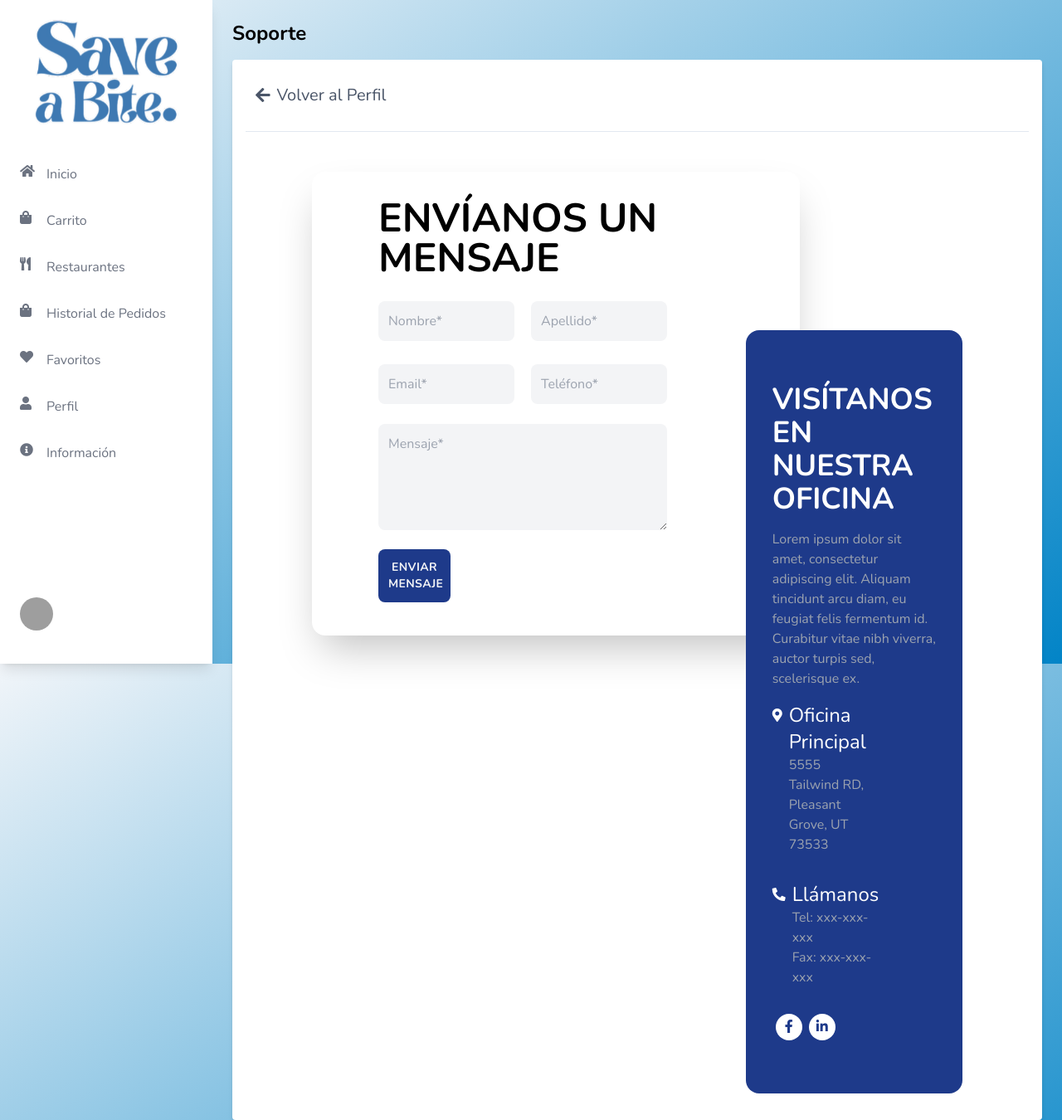
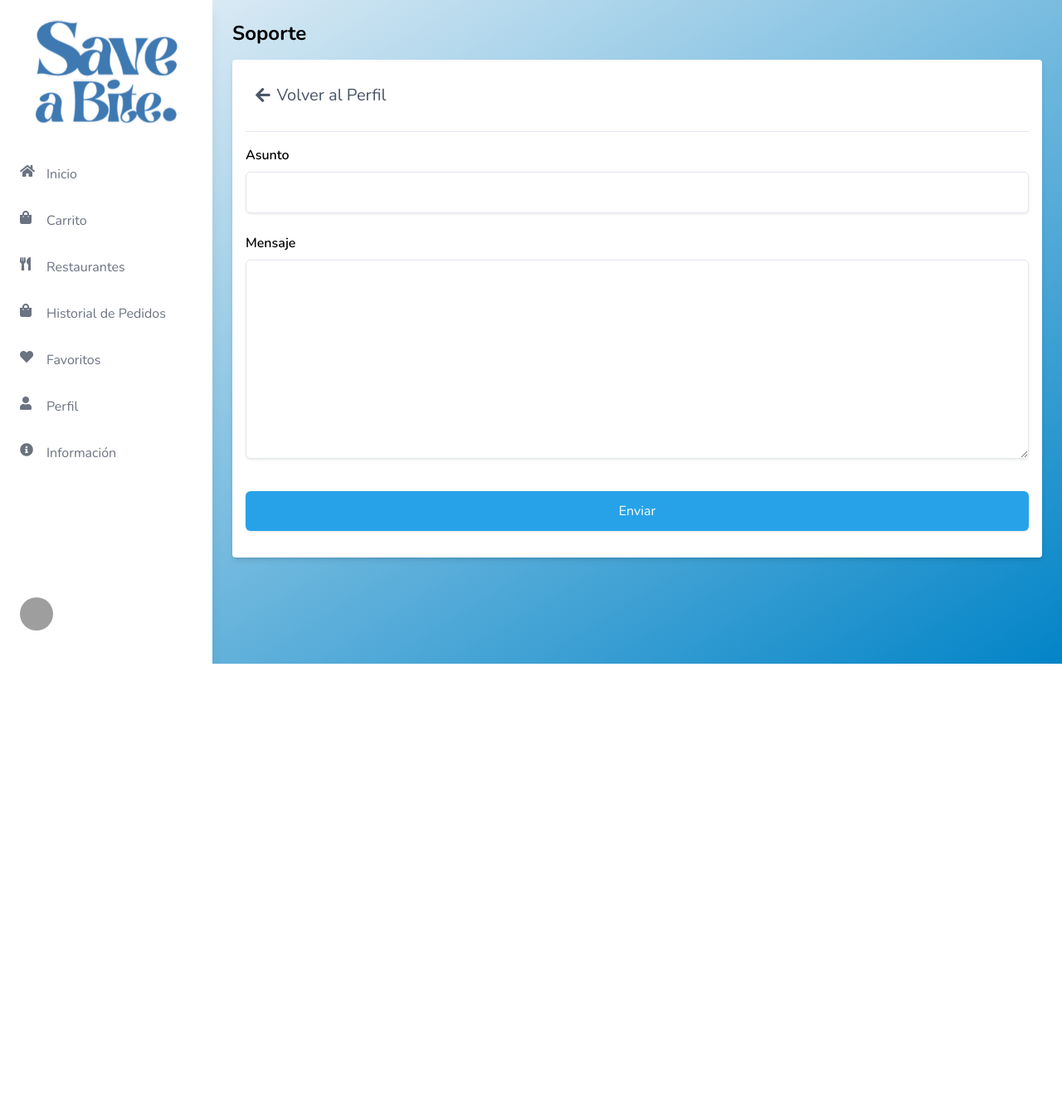
Before and after one commit to JuanIgnacioDominguez/saveabite, a Flask app: page /soporte in a window 1280 px wide. Shown: the whole page at 83% size. After the commit the page ends 800 px from the top, so only its background shows below. Run offline with Flask 3, Linux system fonts and the light colour scheme; some libraries are stand-ins or nearby versions; grey boxes are pictures that could not be loaded.

Commit message:
updatesRena

```diff
--- a/templates/Perfil/Soporte.html
+++ b/templates/Perfil/Soporte.html
@@ -190,7 +190,6 @@
 <body class="flex h-screen">
     <!-- Sidebar -->
     {% include 'Sidebars/SidebarUsuario.html' %}
-
     <!-- Main content -->
     <div class="flex-1 p-6">
         <h1 class="text-2xl font-bold mb-4 ml-16rem">Soporte</h1>
@@ -202,72 +201,22 @@
             <div class="separator"></div>
             <div class="profile-container">
                 <div class="profile-info form-container">
-                    <div class="flex justify-center items-center w-full">
-                        <!-- COMPONENT CODE -->
-                        <div class="container mx-auto my-4 px-4 lg:px-20">
-                            <div class="w-full p-8 my-4 md:px-12 lg:w-9/12 lg:pl-20 lg:pr-40 mr-auto rounded-2xl shadow-2xl">
-                                <div class="flex">
-                                    <h1 class="font-bold uppercase text-5xl">Envíanos un <br /> mensaje</h1>
-                                </div>
-                                <div class="grid grid-cols-1 gap-5 md:grid-cols-2 mt-5">
-                                    <input class="w-full bg-gray-100 text-gray-900 mt-2 p-3 rounded-lg focus:outline-none focus:shadow-outline"
-                                    type="text" placeholder="Nombre*" />
-                                    <input class="w-full bg-gray-100 text-gray-900 mt-2 p-3 rounded-lg focus:outline-none focus:shadow-outline"
-                                    type="text" placeholder="Apellido*" />
-                                    <input class="w-full bg-gray-100 text-gray-900 mt-2 p-3 rounded-lg focus:outline-none focus:shadow-outline"
-                                    type="email" placeholder="Email*" />
-                                    <input class="w-full bg-gray-100 text-gray-900 mt-2 p-3 rounded-lg focus:outline-none focus:shadow-outline"
-                                    type="number" placeholder="Teléfono*" />
-                                </div>
-                                <div class="my-4">
-                                    <textarea placeholder="Mensaje*" class="w-full h-32 bg-gray-100 text-gray-900 mt-2 p-3 rounded-lg focus:outline-none focus:shadow-outline"></textarea>
-                                </div>
-                                <div class="my-2 w-1/2 lg:w-1/4">
-                                    <button class="uppercase text-sm font-bold tracking-wide bg-blue-900 text-gray-100 p-3 rounded-lg w-full
-                                    focus:outline-none focus:shadow-outline">
-                                        Enviar Mensaje
-                                    </button>
-                                </div>
+                    <!-- Support Form -->
+                    <form id="support-form" class="flex flex-col h-full">
+                        <div class="form-content">
+                            <div class="form-group">
+                                <label for="subject">Asunto</label>
+                                <input type="text" id="subject" name="subject" required>
                             </div>
-                            <div class="w-full lg:-mt-96 lg:w-2/6 px-8 py-12 ml-auto bg-blue-900 rounded-2xl">
-                                <div class="flex flex-col text-white">
-                                    <h1 class="font-bold uppercase text-4xl my-4">Visítanos en nuestra oficina</h1>
-                                    <p class="text-gray-400">Lorem ipsum dolor sit amet, consectetur adipiscing elit. Aliquam
-                                        tincidunt arcu diam,
-                                        eu feugiat felis fermentum id. Curabitur vitae nibh viverra, auctor turpis sed, scelerisque ex.
-                                    </p>
-                                    <div class="flex my-4 w-2/3 lg:w-1/2">
-                                        <div class="flex flex-col">
-                                            <i class="fas fa-map-marker-alt pt-2 pr-2"></i>
-                                        </div>
-                                        <div class="flex flex-col">
-                                            <h2 class="text-2xl">Oficina Principal</h2>
-                                            <p class="text-gray-400">5555 Tailwind RD, Pleasant Grove, UT 73533</p>
-                                        </div>
-                                    </div>
-                                    <div class="flex my-4 w-2/3 lg:w-1/2">
-                                        <div class="flex flex-col">
-                                            <i class="fas fa-phone-alt pt-2 pr-2"></i>
-                                        </div>
-                                        <div class="flex flex-col">
-                                            <h2 class="text-2xl">Llámanos</h2>
-                                            <p class="text-gray-400">Tel: xxx-xxx-xxx</p>
-                                            <p class="text-gray-400">Fax: xxx-xxx-xxx</p>
-                                        </div>
-                                    </div>
-                                    <div class="flex my-4 w-2/3 lg:w-1/2">
-                                        <a href="https://www.facebook.com/ENLIGHTENEERING/" target="_blank" rel="noreferrer" class="rounded-full bg-white h-8 w-8 inline-block mx-1 text-center pt-1">
-                                            <i class="fab fa-facebook-f text-blue-900"></i>
-                                        </a>
-                                        <a href="https://www.linkedin.com/company/enlighteneering-inc-" target="_blank" rel="noreferrer" class="rounded-full bg-white h-8 w-8 inline-block mx-1 text-center pt-1">
-                                            <i class="fab fa-linkedin-in text-blue-900"></i>
-                                        </a>
-                                    </div>
-                                </div>
+                            <div class="form-group">
+                                <label for="message">Mensaje</label>
+                                <textarea id="message" name="message" rows="10" required></textarea>
                             </div>
                         </div>
-                        <!-- COMPONENT CODE -->
-                    </div>
+                        <div class="mt-2">
+                            <button type="button" class="submit-button" onclick="validarFormulario()">Enviar</button>
+                        </div>
+                    </form>
                 </div>
             </div>
         </div>
@@ -292,16 +241,20 @@
             <h2 class="text-xl mb-4">Éxito</h2>
             <p>El mensaje se ha enviado con éxito.</p>
             <div class="flex justify-end mt-4">
-                <a href="PerfilUsuario.html" class="add-button">Volver al Perfil</a>
+                <a href="{{ url_for('perfil_usuario') }}" class="add-button">Volver al Perfil</a>
             </div>
         </div>
     </div>
 
     <script>
+        // Get the modals
         var confirmModal = document.getElementById("confirmModal");
         var successModal = document.getElementById("successModal");
+
+        // Get the <span> elements that close the modals
         var spans = document.getElementsByClassName("close");
 
+        // When the user clicks on <span> (x), close the modals
         for (var i = 0; i < spans.length; i++) {
             spans[i].onclick = function() {
                 confirmModal.style.display = "none";
@@ -309,6 +262,7 @@
             }
         }
 
+        // When the user clicks anywhere outside of the modals, close them
         window.onclick = function(event) {
             if (event.target == confirmModal || event.target == successModal) {
                 confirmModal.style.display = "none";
@@ -316,15 +270,30 @@
             }
         }
 
+        function validarFormulario() {
+            var subject = document.getElementById("subject").value.trim();
+            var message = document.getElementById("message").value.trim();
+
+            if (subject === "" || message === "") {
+                alert("Por favor completa todos los campos.");
+                return false;
+            }
+            // Si todos los campos están completados, abrir el modal de confirmación
+            openConfirmModal();
+        }
+
+        // Function to open the confirm modal
         function openConfirmModal() {
             confirmModal.style.display = "block";
         }
 
+        // Function to submit the form
         function submitForm() {
+            // Simulate form submission
             confirmModal.style.display = "none";
             setTimeout(() => {
                 successModal.style.display = "block";
-            }, 500);
+            }, 500); // Simulate a short delay for the submission
         }
     </script>
 </body>
--- a/templates/crear_producto/CrearProducto.html
+++ b/templates/crear_producto/CrearProducto.html
@@ -282,6 +282,7 @@
                         <div style="flex: 1.5; margin-right: 1rem;">
                             <span class="text-gray-700">Categoría del Producto</span>
                             <div class="flex flex-wrap mb-6">
+                                <span class="category-item" data-category="Todos">Todos</span>
                                 <span class="category-item" data-category="Hamburguesas">Hamburguesas</span>
                                 <span class="category-item" data-category="Pizzas">Pizzas</span>
                                 <span class="category-item" data-category="Pasta">Pasta</span>
```
Also changed, not shown: templates/index.html (+12 -24 lines), templates/perfiles_empresa/SoporteEmpresa.html (+14 -2 lines), flask_db.db.
